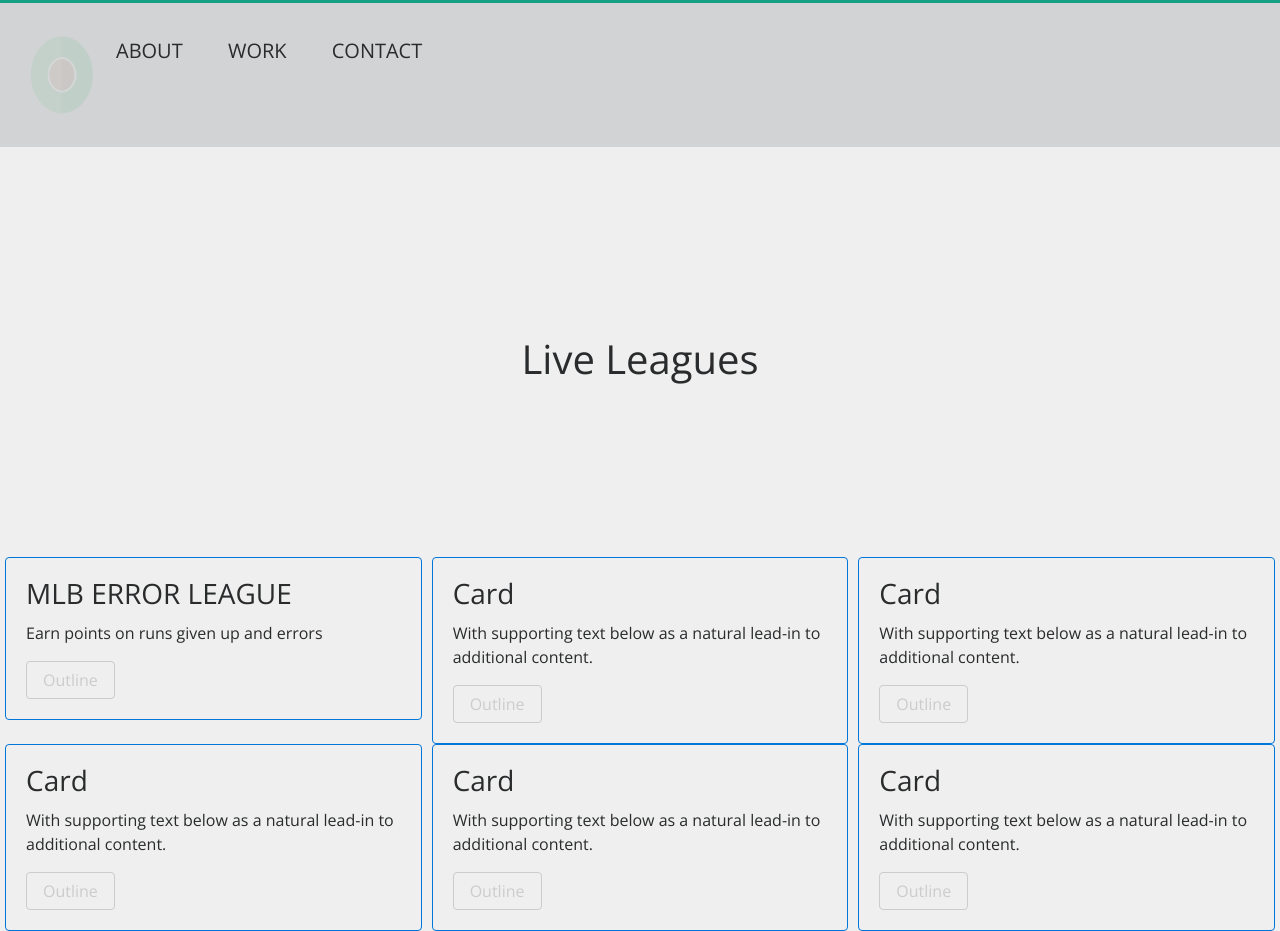
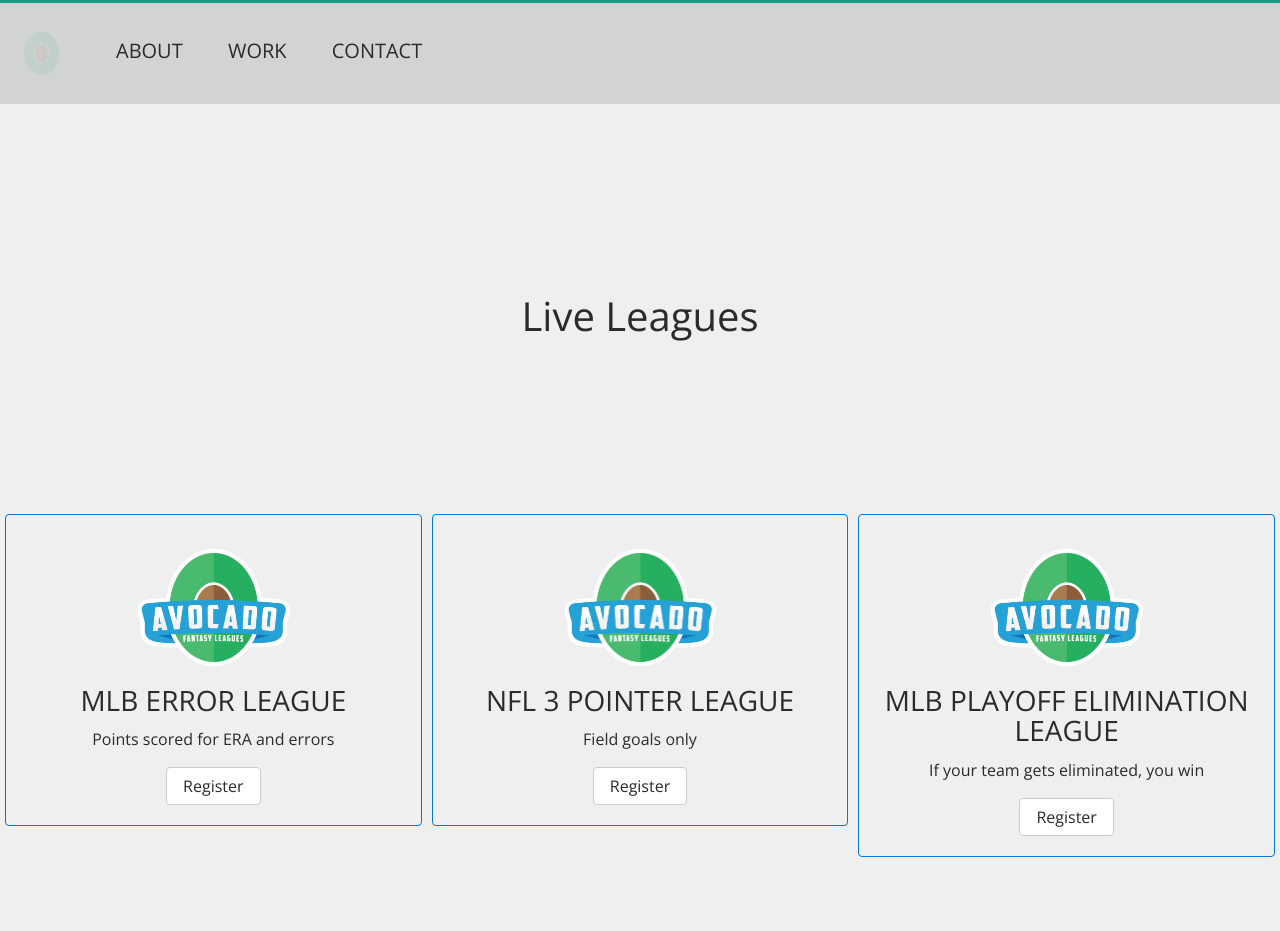
Before and after one commit to AvocadoFL/avocadofl.github.io, a plain HTML site: page index.html in a window 1280 px wide. Shown: the part 497-1428 px from the top of the page. After the commit the page ends 1354 px from the top, so only its background shows below. Drawn offline with nearby package versions, Linux system fonts and the light colour scheme; a script that the page names is missing.

Commit message:
Update index.html

```diff
--- a/index.html
+++ b/index.html
@@ -29,13 +29,13 @@
 
     <div id="parent"> <center>
         <img src="/images/avoLogo-02.png" height="300">
-        <h2>Oddball Fantasy Sports Leagues</h2>
+        <h2>Fluky Fantasy Sports Leagues</h2>
         </center>
         </div>
 </header>
 <nav class="navbar navcolor1 " data-toggle="affix">
     <div class="row"><div class="logohold">
-        <a class="navbar-brandX" href="#4"><img src="/images/avoFav-03.png" width="90px"></a></div>
+        <a class="navbar-brandX" href="#4"><img src="/images/avoFav-03.png" width="50px"></a></div>
     <div class="regmen hidden-sm-down">  ABOUT  WORK  CONTACT</div>
     <div class="mdmd">
     <button class="navbar-toggler hidden-md-up col-xs-2" type="button" data-toggle="collapse" data-target="#collapsingNavbar">
@@ -72,62 +72,37 @@
     <div class="row">
         <div class="col-xs-6 col-sm-4">
             <div class="card card-outline-primary">
-               <div class="card-block">
+               <div class="card-block"><center>
+                   <img src="/images/avoLogo-02.png" height="150">
                <h3 class="card-title">MLB ERROR LEAGUE</h3>
-                <p class="card-text">Earn points on runs given up and errors</p>
-                    <a href="#" class="btn btn-outline-secondary">Outline</a>
+                <p class="card-text">Points scored for ERA and errors</p>
+                    <a href="#" class="btn btn-secondary">Register</a></center>
                 </div>
             </div>
         </div>
         <div class="col-xs-6 col-sm-4">
             <div class="card card-outline-primary">
-               <div class="card-block">
-               <h3 class="card-title">Card</h3>
-                <p class="card-text">With supporting text below as a natural lead-in to additional content.</p>
-                    <a href="#" class="btn btn-outline-secondary">Outline</a>
+               <div class="card-block"><center>
+                   <img src="/images/avoLogo-02.png" height="150">
+               <h3 class="card-title">NFL 3 POINTER LEAGUE</h3>
+                <p class="card-text">Field goals only</p>
+                   <a href="#" class="btn btn-secondary">Register</a></center>
                 </div>
             </div>
         </div>
         <div class="col-xs-6 col-sm-4">
             <div class="card card-outline-primary">
-               <div class="card-block">
-               <h3 class="card-title">Card</h3>
-                <p class="card-text">With supporting text below as a natural lead-in to additional content.</p>
-                    <a href="#" class="btn btn-outline-secondary">Outline</a>
+               <div class="card-block"><center>
+                   <img src="/images/avoLogo-02.png" height="150">
+               <h3 class="card-title">MLB PLAYOFF ELIMINATION LEAGUE</h3>
+                <p class="card-text">If your team gets eliminated, you win</p>
+                    <a href="#" class="btn btn-secondary">Register</a>
                 </div>
             </div>
         </div>
     </div>
 
-     <div class="row">
-        <div class="col-xs-6 col-sm-4">
-            <div class="card card-outline-primary">
-               <div class="card-block">
-               <h3 class="card-title">Card</h3>
-                <p class="card-text">With supporting text below as a natural lead-in to additional content.</p>
-                    <a href="#" class="btn btn-outline-secondary">Outline</a>
-                </div>
-            </div>
-        </div>
-        <div class="col-xs-6 col-sm-4">
-            <div class="card card-outline-primary">
-               <div class="card-block">
-               <h3 class="card-title">Card</h3>
-                <p class="card-text">With supporting text below as a natural lead-in to additional content.</p>
-                    <a href="#" class="btn btn-outline-secondary">Outline</a>
-                </div>
-            </div>
-        </div>
-        <div class="col-xs-6 col-sm-4">
-            <div class="card card-outline-primary">
-               <div class="card-block">
-               <h3 class="card-title">Card</h3>
-                <p class="card-text">With supporting text below as a natural lead-in to additional content.</p>
-                    <a href="#" class="btn btn-outline-secondary">Outline</a>
-                </div>
-            </div>
-        </div>
-    </div>
+
 </div>
 
 
```
